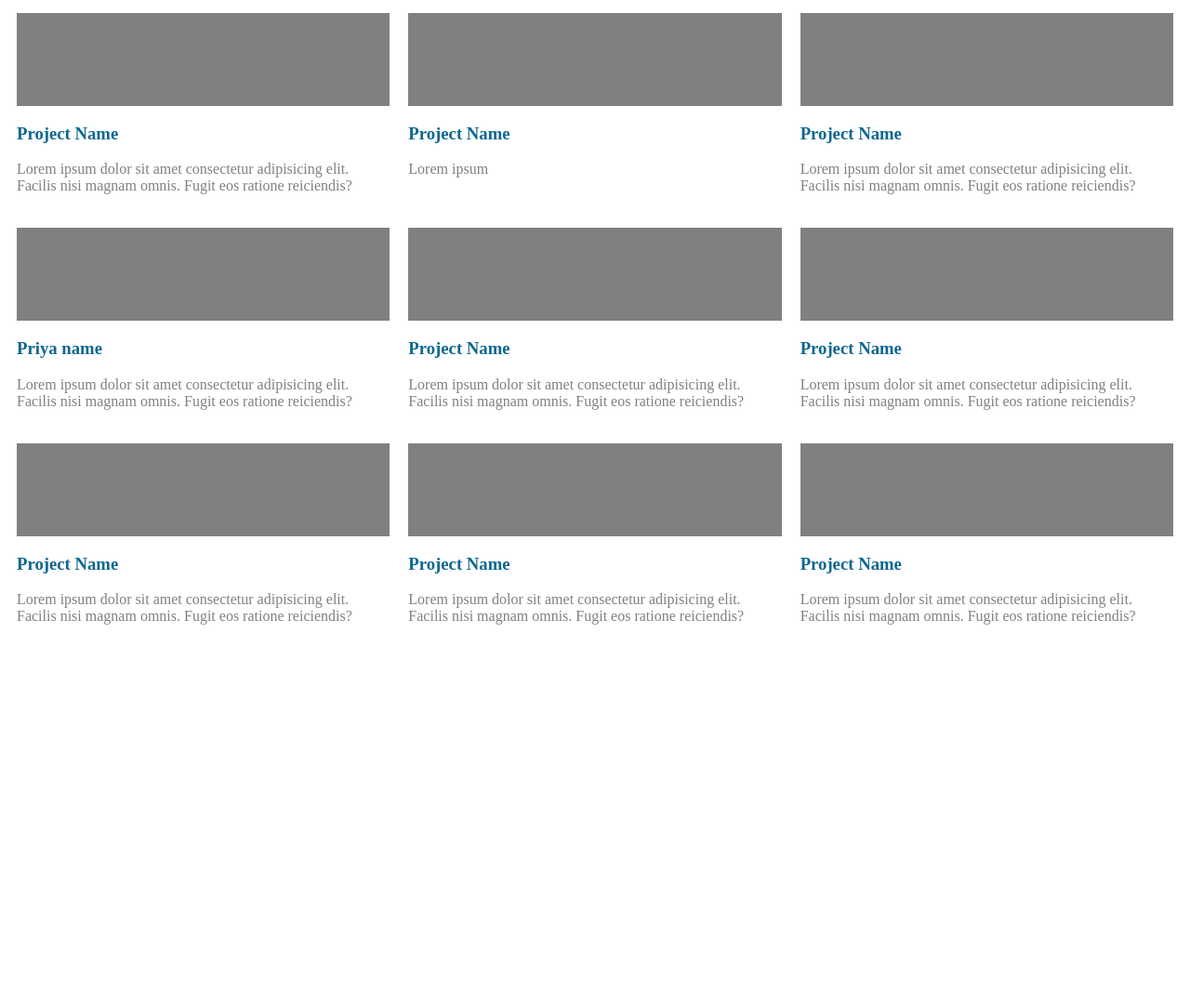
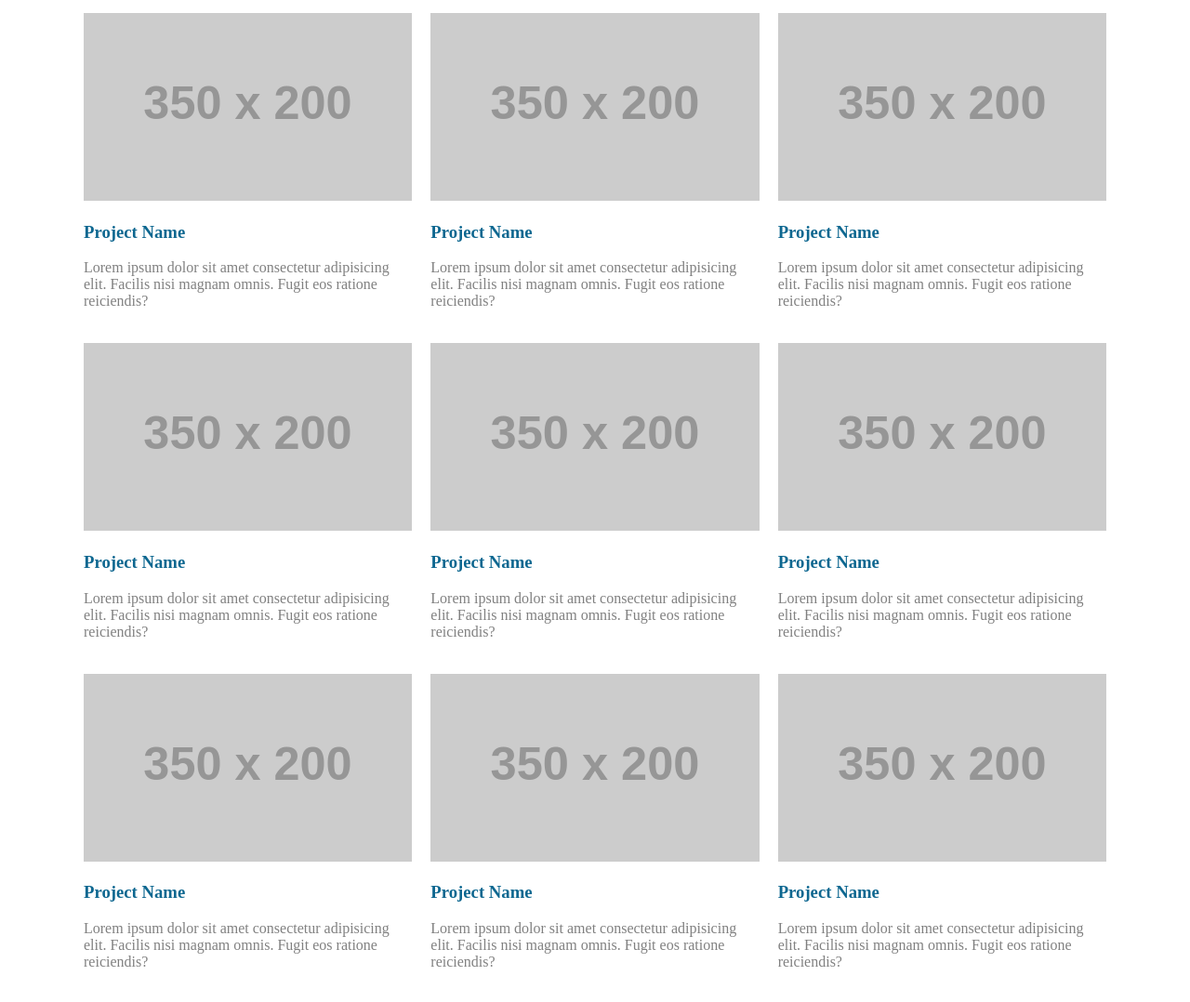
Before and after one commit to Priya-Sandal/Layout2, a plain HTML site: page index.html in a window 1280 px wide. Shown: the part 100-1178 px from the top of the page at 93% size. Before the commit the page ends 806 px from the top, so only its background shows below. Drawn offline with Linux system fonts and the light colour scheme; placeholder pictures from the web are drawn by us.

Commit message:
add a file

```diff
--- a/index.html
+++ b/index.html
@@ -5,6 +5,8 @@
 <head>
     <title>Page Title</title>
 </head>
+<meta name="viewport" content="width=device-width, initial-scale=1.0">
+
 
 <body>
 
@@ -17,61 +19,72 @@
             <hr>
             <div class="gridcontainer">
                 <div class="box">
-                    <div class="innerbox"></div>
+                    <img src="https://via.placeholder.com/350x200.png" alt="">
+                    <!-- <div class="innerbox"></div> -->
                     <h3>Project Name</h3>
                     <p>Lorem ipsum dolor sit amet consectetur adipisicing elit. Facilis nisi magnam omnis. Fugit eos
                         ratione reiciendis?</p>
                 </div>
 
                 <div class="box">
-                    <div class="innerbox"></div>
-                    <h3>Project Name</h3>
-                    <p>Lorem ipsum </p>
-                </div>
-
-                <div class="box">
-                    <div class="innerbox"></div>
-                    <h3>Project Name</h3>
-                    <p>Lorem ipsum dolor sit amet consectetur adipisicing elit. Facilis nisi magnam omnis. Fugit eos
-                        ratione reiciendis?</p>
-                </div>
-                <div class="box">
-                    <div class="innerbox"></div>
-                    <h3>Priya name</h3>
-                    <p>Lorem ipsum dolor sit amet consectetur adipisicing elit. Facilis nisi magnam omnis. Fugit eos
-                        ratione reiciendis?</p>
-                </div>
-
-                <div class="box">
-                    <div class="innerbox"></div>
+                    <img src="https://via.placeholder.com/350x200.png" alt="">
+                    <!-- <div class="innerbox"></div> -->
                     <h3>Project Name</h3>
                     <p>Lorem ipsum dolor sit amet consectetur adipisicing elit. Facilis nisi magnam omnis. Fugit eos
                         ratione reiciendis?</p>
                 </div>
 
                 <div class="box">
-                    <div class="innerbox"></div>
+                    <img src="https://via.placeholder.com/350x200.png" alt="">
+                    <!-- <div class="innerbox"></div> -->
                     <h3>Project Name</h3>
                     <p>Lorem ipsum dolor sit amet consectetur adipisicing elit. Facilis nisi magnam omnis. Fugit eos
                         ratione reiciendis?</p>
                 </div>
 
                 <div class="box">
-                    <div class="innerbox"></div>
+                    <img src="https://via.placeholder.com/350x200.png" alt="">
+                    <!-- <div class="innerbox"></div> -->
                     <h3>Project Name</h3>
                     <p>Lorem ipsum dolor sit amet consectetur adipisicing elit. Facilis nisi magnam omnis. Fugit eos
                         ratione reiciendis?</p>
                 </div>
 
                 <div class="box">
-                    <div class="innerbox"></div>
+                    <img src="https://via.placeholder.com/350x200.png" alt="">
+                    <!-- <div class="innerbox"></div> -->
                     <h3>Project Name</h3>
                     <p>Lorem ipsum dolor sit amet consectetur adipisicing elit. Facilis nisi magnam omnis. Fugit eos
                         ratione reiciendis?</p>
                 </div>
 
                 <div class="box">
-                    <div class="innerbox"></div>
+                    <img src="https://via.placeholder.com/350x200.png" alt="">
+                    <!-- <div class="innerbox"></div> -->
+                    <h3>Project Name</h3>
+                    <p>Lorem ipsum dolor sit amet consectetur adipisicing elit. Facilis nisi magnam omnis. Fugit eos
+                        ratione reiciendis?</p>
+                </div>
+
+                <div class="box">
+                    <img src="https://via.placeholder.com/350x200.png" alt="">
+                    <!-- <div class="innerbox"></div> -->
+                    <h3>Project Name</h3>
+                    <p>Lorem ipsum dolor sit amet consectetur adipisicing elit. Facilis nisi magnam omnis. Fugit eos
+                        ratione reiciendis?</p>
+                </div>
+
+                <div class="box">
+                    <img src="https://via.placeholder.com/350x200.png" alt="">
+                    <!-- <div class="innerbox"></div> -->
+                    <h3>Project Name</h3>
+                    <p>Lorem ipsum dolor sit amet consectetur adipisicing elit. Facilis nisi magnam omnis. Fugit eos
+                        ratione reiciendis?</p>
+                </div>
+
+                <div class="box">
+                    <img src="https://via.placeholder.com/350x200.png" alt="">
+                    <!-- <div class="innerbox"></div> -->
                     <h3>Project Name</h3>
                     <p>Lorem ipsum dolor sit amet consectetur adipisicing elit. Facilis nisi magnam omnis. Fugit eos
                         ratione reiciendis?</p>
--- a/style.css
+++ b/style.css
@@ -28,5 +28,20 @@ p{
     align-items: center;
 }
 .container{
-    max-width: 80em;
+    max-width: 70em;
 }
+img{
+    width: 100%;
+    height: auto;
+}
+
+@media (max-width: 992px) {
+    .gridcontainer{
+        grid-template-columns: auto auto;
+    }
+}
+@media (max-width: 530px) {
+    .gridcontainer{
+        grid-template-columns: auto;
+    }
+}
```
